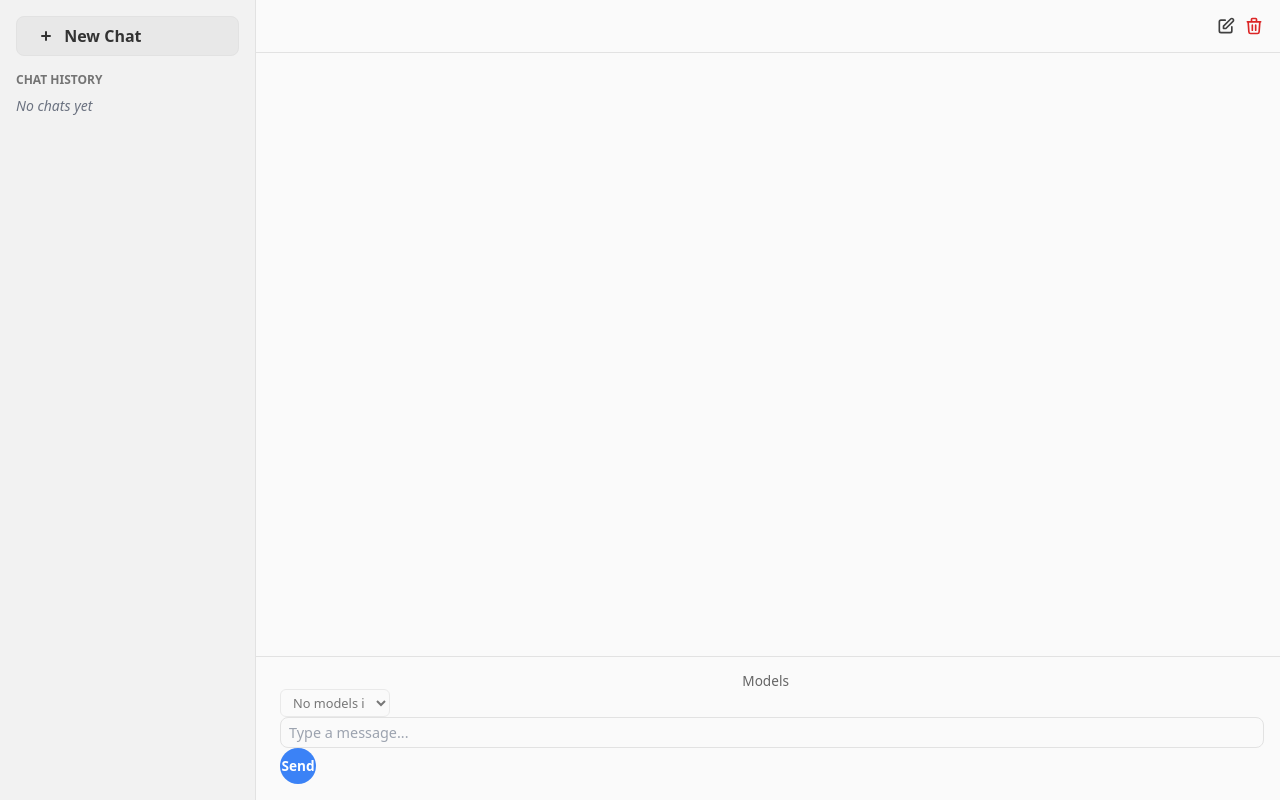
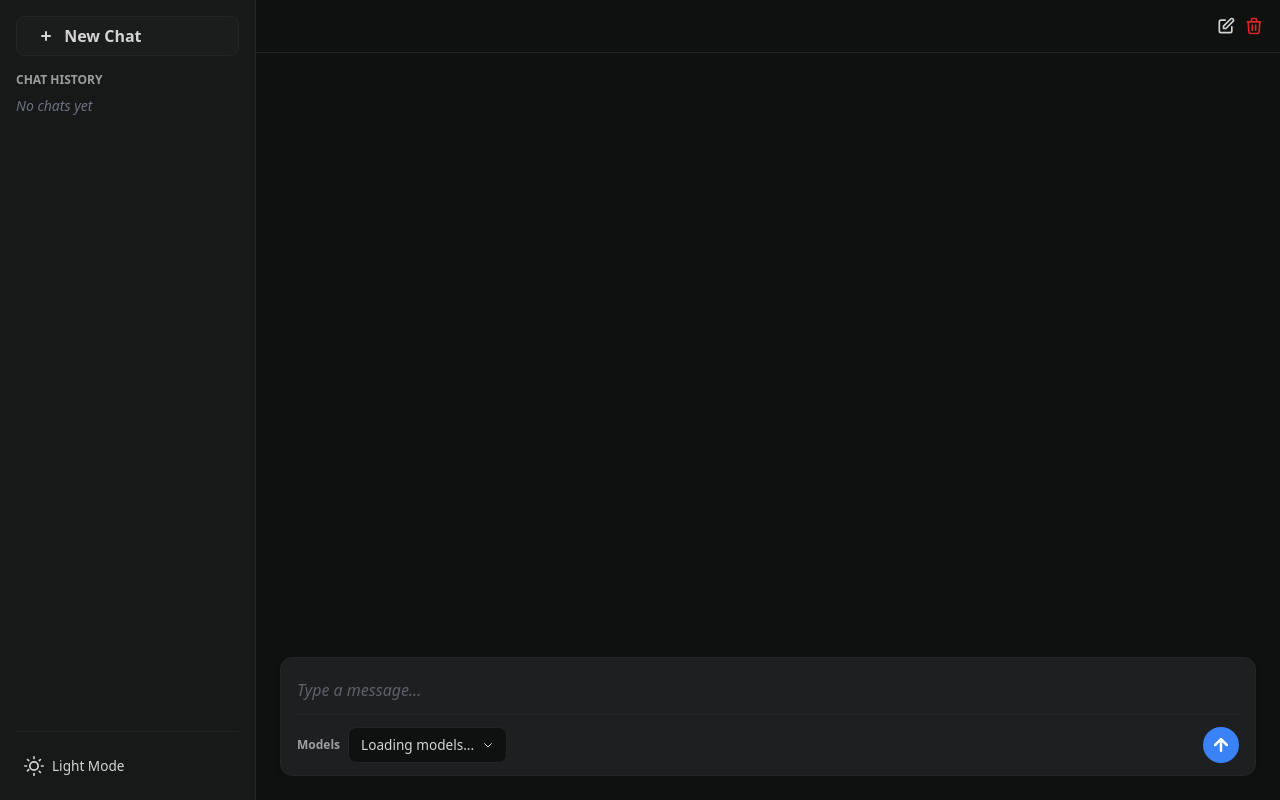
Before and after one commit to waxGames/V-Chat, a Flask app: template templates/chat.html in a window 1280 px wide. Run offline with Flask 3, Linux system fonts and the light colour scheme; the template is opened without the code that fills it, so the values that code supplies are empty; some libraries are stand-ins or nearby versions.

Commit message:
Update chat.html

```diff
--- a/templates/chat.html
+++ b/templates/chat.html
@@ -1,18 +1,23 @@
 <!DOCTYPE html>
 <html lang="en">
+
 <head>
   <meta charset="UTF-8" />
   <meta name="viewport" content="width=device-width, initial-scale=1.0" />
   <title>{{ chat_title }} - AI Chat</title>
-  <link href="https://cdn.jsdelivr.net/npm/tailwindcss@2.2.19/dist/tailwind.min.css" rel="stylesheet"/>
-  <link href="/static/css/chat.css" rel="stylesheet"/>
+  <link href="https://cdn.jsdelivr.net/npm/tailwindcss@2.2.19/dist/tailwind.min.css" rel="stylesheet" />
+  <link href="/static/css/chat.css" rel="stylesheet" />
   <script src="https://cdn.jsdelivr.net/npm/marked/marked.min.js"></script>
+  <script src="https://cdnjs.cloudflare.com/ajax/libs/highlight.js/11.9.0/highlight.min.js"></script>
 </head>
+
 <body class="bg-gray-100 h-screen flex">
   <div id="sidebar" class="w-64 bg-gray-800 text-white p-4 flex flex-col h-full">
     <button id="newChatBtn" class="bg-blue-600 hover:bg-blue-700 text-white py-2 px-4 rounded mb-4 flex items-center">
       <svg xmlns="http://www.w3.org/2000/svg" class="h-5 w-5 mr-2" viewBox="0 0 20 20" fill="currentColor">
-        <path fill-rule="evenodd" d="M10 5a1 1 0 011 1v3h3a1 1 0 110 2h-3v3a1 1 0 11-2 0v-3H6a1 1 0 110-2h3V6a1 1 0 011-1z" clip-rule="evenodd" />
+        <path fill-rule="evenodd"
+          d="M10 5a1 1 0 011 1v3h3a1 1 0 110 2h-3v3a1 1 0 11-2 0v-3H6a1 1 0 110-2h3V6a1 1 0 011-1z"
+          clip-rule="evenodd" />
       </svg>
       New Chat
     </button>
@@ -21,22 +26,27 @@
       <div id="chatList">
         {% if chats %}
         {% for chat_id, chat in chats %}
-                <div class="flex items-center justify-between {% if chat_id == request.view_args.chat_id %}bg-gray-700{% else %}bg-gray-800{% endif %} hover:bg-gray-700 rounded mb-1 px-1 w-full">
+        <div
+          class="flex items-center justify-between {% if chat_id == request.view_args.chat_id %}bg-gray-700{% else %}bg-gray-800{% endif %} hover:bg-gray-700 rounded mb-1 px-1 w-full">
           <a href="/chat/{{ chat_id }}" class="block py-2 px-2 truncate flex-grow">
             {{ chat.title }}
           </a>
           <div class="relative">
-                        <button class="chat-menu-btn text-gray-300 hover:text-white px-2 py-1 focus:outline-none" data-chat-id="{{ chat_id }}">
+            <button class="chat-menu-btn text-gray-300 hover:text-white px-2 py-1 focus:outline-none"
+              data-chat-id="{{ chat_id }}">
               <svg xmlns="http://www.w3.org/2000/svg" class="h-5 w-5" viewBox="0 0 20 20" fill="currentColor">
-                                <path d="M10 6a2 2 0 110-4 2 2 0 010 4zM10 12a2 2 0 110-4 2 2 0 010 4zM10 18a2 2 0 110-4 2 2 0 010 4z" />
+                <path
+                  d="M10 6a2 2 0 110-4 2 2 0 010 4zM10 12a2 2 0 110-4 2 2 0 010 4zM10 18a2 2 0 110-4 2 2 0 010 4z" />
               </svg>
             </button>
             <div class="chat-menu hidden absolute right-0 mt-2 w-48 bg-gray-800 rounded-md shadow-lg z-10">
               <div class="py-1">
-                                <button onclick="renameChat('{{ chat_id }}')" class="block w-full text-left px-4 py-2 text-sm text-gray-300 hover:bg-gray-700">
+                <button onclick="renameChat('{{ chat_id }}')"
+                  class="block w-full text-left px-4 py-2 text-sm text-gray-300 hover:bg-gray-700">
                   Yeniden Adlandır
                 </button>
-                                <button onclick="deleteChat('{{ chat_id }}')" class="block w-full text-left px-4 py-2 text-sm text-red-500 hover:bg-gray-700">
+                <button onclick="deleteChat('{{ chat_id }}')"
+                  class="block w-full text-left px-4 py-2 text-sm text-red-500 hover:bg-gray-700">
                   Sil
                 </button>
               </div>
@@ -49,6 +59,29 @@
         {% endif %}
       </div>
     </div>
+
+    <div class="theme-toggle-container">
+      <button id="themeToggle" class="theme-btn">
+        <svg id="moonIcon" xmlns="http://www.w3.org/2000/svg" class="h-5 w-5 hidden" fill="none" viewBox="0 0 24 24"
+          stroke="currentColor">
+          <path stroke-linecap="round" stroke-linejoin="round" stroke-width="2"
+            d="M20.354 15.354A9 9 0 018.646 3.646 9.003 9.003 0 0012 21a9.003 9.003 0 008.354-5.646z" />
+        </svg>
+        <svg id="sunIcon" xmlns="http://www.w3.org/2000/svg" class="h-5 w-5 hidden" viewBox="0 0 24 24" fill="none"
+          stroke="currentColor" stroke-width="2" stroke-linecap="round" stroke-linejoin="round">
+          <circle cx="12" cy="12" r="5"></circle>
+          <line x1="12" y1="1" x2="12" y2="3"></line>
+          <line x1="12" y1="21" x2="12" y2="23"></line>
+          <line x1="4.22" y1="4.22" x2="5.64" y2="5.64"></line>
+          <line x1="18.36" y1="18.36" x2="19.78" y2="19.78"></line>
+          <line x1="1" y1="12" x2="3" y2="12"></line>
+          <line x1="21" y1="12" x2="23" y2="12"></line>
+          <line x1="4.22" y1="17.78" x2="5.64" y2="16.36"></line>
+          <line x1="18.36" y1="5.64" x2="19.78" y2="4.22"></line>
+        </svg>
+        <span id="themeText">Theme</span>
+      </button>
+    </div>
   </div>
 
   <div class="flex-1 flex flex-col h-full">
@@ -57,12 +90,14 @@
       <div class="flex space-x-2">
         <button id="renameChatButton" class="text-gray-600 hover:text-gray-800">
           <svg xmlns="http://www.w3.org/2000/svg" class="h-5 w-5" fill="none" viewBox="0 0 24 24" stroke="currentColor">
-            <path stroke-linecap="round" stroke-linejoin="round" stroke-width="2" d="M11 5H6a2 2 0 00-2 2v11a2 2 0 002 2h11a2 2 0 002-2v-5m-1.414-9.414a2 2 0 112.828 2.828L11.828 15H9v-2.828l8.586-8.586z" />
+            <path stroke-linecap="round" stroke-linejoin="round" stroke-width="2"
+              d="M11 5H6a2 2 0 00-2 2v11a2 2 0 002 2h11a2 2 0 002-2v-5m-1.414-9.414a2 2 0 112.828 2.828L11.828 15H9v-2.828l8.586-8.586z" />
           </svg>
         </button>
         <button id="deleteChatBtn" class="text-red-600 hover:text-red-800">
           <svg xmlns="http://www.w3.org/2000/svg" class="h-5 w-5" fill="none" viewBox="0 0 24 24" stroke="currentColor">
-            <path stroke-linecap="round" stroke-linejoin="round" stroke-width="2" d="M19 7l-.867 12.142A2 2 0 0116.138 21H7.862a2 2 0 01-1.995-1.858L5 7m5 4v6m4-6v6m1-10V4a1 1 0 00-1-1h-4a1 1 0 00-1 1v3M4 7h16" />
+            <path stroke-linecap="round" stroke-linejoin="round" stroke-width="2"
+              d="M19 7l-.867 12.142A2 2 0 0116.138 21H7.862a2 2 0 01-1.995-1.858L5 7m5 4v6m4-6v6m1-10V4a1 1 0 00-1-1h-4a1 1 0 00-1 1v3M4 7h16" />
           </svg>
         </button>
       </div>
@@ -70,25 +105,29 @@
 
     <div id="messages" class="flex-1 overflow-y-auto p-4 space-y-4">
       {% for message in messages %}
-      <div class="{% if message.sender == 'user' %}user-message flex justify-end{% else %}ai-message flex justify-start{% endif %}">
-        <div class="message-content {% if message.sender == 'user' %}bg-blue-600 text-white{% else %}bg-white border border-gray-200{% endif %} rounded-lg p-3">
+      <div
+        class="{% if message.sender == 'user' %}user-message flex justify-end{% else %}ai-message flex justify-start{% endif %}">
+        <div
+          class="message-content {% if message.sender == 'user' %}bg-blue-600 text-white{% else %}bg-white border border-gray-200{% endif %} rounded-lg p-3">
           {% if message.get('canceled') %}
           <div class="prose text-sm text-gray-500 italic">Canceled</div>
           {% else %}
           {% if message.sender == 'ai' %}
           {% endif %}
-          <div class="prose">{{ message.content|safe }}</div>
+          <div class="prose" data-raw="{{ message.content }}">{{ message.content|safe }}</div>
           {% if message.get('has_think') %}
           <div class="mt-2 pt-2 border-t border-gray-200">
             <button class="think-toggle-btn text-xs text-blue-600 hover:text-blue-800 flex items-center">
-              <svg xmlns="http://www.w3.org/2000/svg" class="h-4 w-4 mr-1" fill="none" viewBox="0 0 24 24" stroke="currentColor">
-                <path stroke-linecap="round" stroke-linejoin="round" stroke-width="2" d="M13 16h-1v-4h-1m1-4h.01M21 12a9 9 0 11-18 0 9 9 0 0118 0z" />
+              <svg xmlns="http://www.w3.org/2000/svg" class="h-4 w-4 mr-1" fill="none" viewBox="0 0 24 24"
+                stroke="currentColor">
+                <path stroke-linecap="round" stroke-linejoin="round" stroke-width="2"
+                  d="M13 16h-1v-4h-1m1-4h.01M21 12a9 9 0 11-18 0 9 9 0 0118 0z" />
               </svg>
               Show Thinking Process
             </button>
             <div class="think-content hidden mt-2 p-2 bg-gray-100 rounded text-sm">
               <div class="font-semibold mb-1 text-gray-700">Think:</div>
-              {{ message.think|safe }}
+              <div class="think-body" data-raw="{{ message.think }}">{{ message.think|safe }}</div>
             </div>
           </div>
           {% endif %}
@@ -98,76 +137,60 @@
       {% endfor %}
     </div>
 
-    <div class="bg-white border-t border-gray-200 p-4">
-      <form id="messageForm" class="flex space-x-2">
-        <label for="modelSelector" class="text-gray-400 text-xs font-semibold mr-1 self-center">Models</label>
-        <select id="modelSelector" class="bg-gray-700 text-white rounded px-2 py-1 focus:outline-none focus:ring-0 focus:border-gray-600 text-xs" style="width: 110px; min-width: 80px; max-width: 140px; height: 28px;">
-          <optgroup label="DeepSeek Models">
-            <option value="deepseek-r1:1.5b">DeepSeek 1.5b</option>
-            <option value="deepseek-r1:7b">DeepSeek 7b</option>
-            <option value="deepseek-r1:8b">DeepSeek 8b</option>
-            <option value="deepseek-r1:14b">DeepSeek 14b</option>
-            <option value="deepseek-r1:32b">DeepSeek 32b</option>
-            <option value="deepseek-r1:70b">DeepSeek 70b</option>
-            <option value="deepseek-r1:671b">DeepSeek 671b</option>
-          </optgroup>
-          <optgroup label="Qwen Models">
-            <option value="qwen3:latest">Qwen3 Latest</option>
-            <option value="qwen3:0.6b">Qwen3 0.6b</option>
-            <option value="qwen3:1.7b">Qwen3 1.7b</option>
-            <option value="qwen3:4b">Qwen3 4b</option>
-            <option value="qwen3:8b">Qwen3 8b</option>
-            <option value="qwen3:14b">Qwen3 14b</option>
-            <option value="qwen3:30b">Qwen3 30b</option>
-            <option value="qwen3:32b">Qwen3 32b</option>
-            <option value="qwen3:235b">Qwen3 235b</option>
-            <option value="qwen2.5vl:latest">Qwen2.5vl Latest</option>
-            <option value="qwen2.5vl:3b">Qwen2.5vl 3b</option>
-            <option value="qwen2.5vl:7b">Qwen2.5vl 7b</option>
-            <option value="qwen2.5vl:32b">Qwen2.5vl 32b</option>
-            <option value="qwen2.5vl:72b">Qwen2.5vl 72b</option>
-          </optgroup>
-          <optgroup label="Llama Models">
-            <option value="llama3.3:latest">Llama 3.3 Latest</option>
-            <option value="llama3.3:70b">Llama 3.3 70b</option>
-          </optgroup>
-          <optgroup label="Gemma Models">
-            <option value="gemma3:latest">Gemma3 Latest</option>
-            <option value="gemma3:1b">Gemma3 1b</option>
-            <option value="gemma3:4b">Gemma3 4b</option>
-            <option value="gemma3:12b">Gemma3 12b</option>
-            <option value="gemma3:27b">Gemma3 27b</option>
-          </optgroup>
-          <optgroup label="Phi Models">
-            <option value="phi4:latest">Phi4 Latest</option>
-            <option value="phi4:14b">Phi4 14b</option>
-          </optgroup>
-        </select>
-        <input type="text" id="messageInput" placeholder="Type a message..." maxlength="2000"
-          class="flex-1 border border-gray-300 rounded-lg px-4 py-2 focus:outline-none focus:ring-0 focus:border-gray-600">
-        <button type="submit" id="submitButton"
-          class="submit-button bg-blue-600 hover:bg-blue-700 text-white px-4 py-2 rounded-lg flex items-center justify-center">
-          <span class="button-text">Send</span>
+    <div class="input-area-wrapper">
+      <div class="input-area-container">
+        <form id="messageForm" class="flex flex-col">
+          <div class="message-input-wrapper">
+            <textarea id="messageInput" placeholder="Type a message..." class="w-full focus:outline-none"
+              rows="1"></textarea>
+          </div>
+          <div class="input-controls-wrapper flex justify-between items-center mt-2">
+            <div class="model-select-section flex items-center">
+              <label class="text-xs font-semibold mr-2 opacity-70">Models</label>
+              <div id="customModelDropdown" class="custom-dropdown">
+                <button type="button" id="dropdownTrigger" class="dropdown-trigger">
+                  <span id="selectedModelName">Loading models...</span>
+                  <svg xmlns="http://www.w3.org/2000/svg" class="h-3 w-3 ml-2" fill="none" viewBox="0 0 24 24"
+                    stroke="currentColor">
+                    <path stroke-linecap="round" stroke-linejoin="round" stroke-width="2" d="M19 9l-7 7-7-7" />
+                  </svg>
+                </button>
+                <div id="dropdownMenu" class="dropdown-menu">
+                </div>
+              </div>
+              <select id="modelSelector" class="hidden"></select>
+            </div>
+            <button type="submit" id="submitButton" class="submit-button">
+              <svg xmlns="http://www.w3.org/2000/svg" width="24" height="24" fill="none" viewBox="0 0 24 24"
+                stroke="currentColor" stroke-width="3" stroke-linecap="round" stroke-linejoin="round">
+                <path d="M12 19V5M5 12l7-7 7 7" />
+              </svg>
               <div class="loading-dots">
                 <div></div>
                 <div></div>
                 <div></div>
               </div>
             </button>
+          </div>
         </form>
       </div>
     </div>
+  </div>
 
-  <div id="chatContextMenu" class="hidden absolute bg-gray-700 rounded shadow-lg py-1 z-50" style="min-width: 150px;">
-    <button id="renameChatBtn" class="w-full text-left px-4 py-2 text-white hover:bg-gray-600 flex items-center">
-      <svg xmlns="http://www.w3.org/2000/svg" class="h-4 w-4 mr-2" fill="none" viewBox="0 0 24 24" stroke="currentColor">
-        <path stroke-linecap="round" stroke-linejoin="round" stroke-width="2" d="M11 5H6a2 2 0 00-2 2v11a2 2 0 002 2h11a2 2 0 002-2v-5m-1.414-9.414a2 2 0 112.828 2.828L11.828 15H9v-2.828l8.586-8.586z" />
+  <div id="chatContextMenu" class="absolute bg-gray-700 rounded shadow-lg py-1 z-50" style="min-width: 150px;">
+    <button id="renameChatBtn" class="w-full text-left px-4 py-2 flex items-center">
+      <svg xmlns="http://www.w3.org/2000/svg" class="h-4 w-4 mr-2" fill="none" viewBox="0 0 24 24"
+        stroke="currentColor">
+        <path stroke-linecap="round" stroke-linejoin="round" stroke-width="2"
+          d="M11 5H6a2 2 0 00-2 2v11a2 2 0 002 2h11a2 2 0 002-2v-5m-1.414-9.414a2 2 0 112.828 2.828L11.828 15H9v-2.828l8.586-8.586z" />
       </svg>
       Rename
     </button>
-    <button id="deleteChatBtnContext" class="w-full text-left px-4 py-2 text-white hover:bg-gray-600 flex items-center">
-      <svg xmlns="http://www.w3.org/2000/svg" class="h-4 w-4 mr-2" fill="none" viewBox="0 0 24 24" stroke="currentColor">
-        <path stroke-linecap="round" stroke-linejoin="round" stroke-width="2" d="M19 7l-.867 12.142A2 2 0 0116.138 21H7.862a2 2 0 01-1.995-1.858L5 7m5 4v6m4-6v6m1-10V4a1 1 0 00-1-1h-4a1 1 0 00-1 1v3M4 7h16" />
+    <button id="deleteChatBtnContext" class="w-full text-left px-4 py-2 flex items-center">
+      <svg xmlns="http://www.w3.org/2000/svg" class="h-4 w-4 mr-2" fill="none" viewBox="0 0 24 24"
+        stroke="currentColor">
+        <path stroke-linecap="round" stroke-linejoin="round" stroke-width="2"
+          d="M19 7l-.867 12.142A2 2 0 0116.138 21H7.862a2 2 0 01-1.995-1.858L5 7m5 4v6m4-6v6m1-10V4a1 1 0 00-1-1h-4a1 1 0 00-1 1v3M4 7h16" />
       </svg>
       Delete
     </button>
@@ -176,7 +199,8 @@
   <div id="renameDialog" class="hidden fixed inset-0 bg-black bg-opacity-50 flex items-center justify-center z-50">
     <div class="bg-white rounded-lg p-6 w-80">
       <h3 class="text-lg font-semibold mb-4">Rename Chat</h3>
-      <input type="text" id="newChatTitle" class="w-full border border-gray-300 rounded px-3 py-2 mb-4" placeholder="New title">
+      <input type="text" id="newChatTitle" class="w-full border border-gray-300 rounded px-3 py-2 mb-4"
+        placeholder="New title">
       <div class="flex justify-end space-x-2">
         <button id="cancelRenameBtn" class="px-4 py-2 border border-gray-300 rounded hover:bg-gray-100">Cancel</button>
         <button id="confirmRenameBtn" class="px-4 py-2 bg-blue-600 text-white rounded hover:bg-blue-700">Save</button>
@@ -184,6 +208,49 @@
     </div>
   </div>
 
+  <script>
+    (function () {
+      const savedTheme = localStorage.getItem('theme') || 'dark';
+      document.documentElement.setAttribute('data-theme', savedTheme);
+
+      document.addEventListener('DOMContentLoaded', () => {
+        const themeToggle = document.getElementById('themeToggle');
+        const sunIcon = document.getElementById('sunIcon');
+        const moonIcon = document.getElementById('moonIcon');
+        const themeText = document.getElementById('themeText');
+
+        function updateUI(theme) {
+          if (theme === 'dark') {
+            sunIcon.classList.remove('hidden');
+            moonIcon.classList.add('hidden');
+            themeText.textContent = 'Light Mode';
+          } else {
+            sunIcon.classList.add('hidden');
+            moonIcon.classList.remove('hidden');
+            themeText.textContent = 'Dark Mode';
+          }
+        }
+
+        updateUI(savedTheme);
+
+        themeToggle.addEventListener('click', () => {
+          const currentTheme = document.documentElement.getAttribute('data-theme');
+          const newTheme = currentTheme === 'dark' ? 'light' : 'dark';
+
+          document.documentElement.classList.add('no-transition');
+
+          document.documentElement.setAttribute('data-theme', newTheme);
+          localStorage.setItem('theme', newTheme);
+          updateUI(newTheme);
+
+          setTimeout(() => {
+            document.documentElement.classList.remove('no-transition');
+          }, 0);
+        });
+      });
+    })();
+  </script>
   <script src="/static/js/chat.js"></script>
 </body>
+
 </html>
```
Lines whose indentation alone changed are shown as unchanged.
